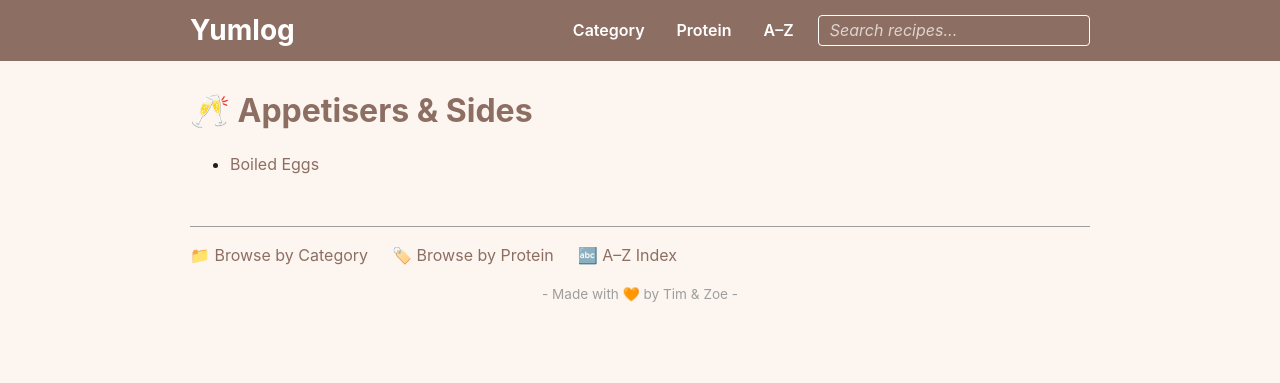
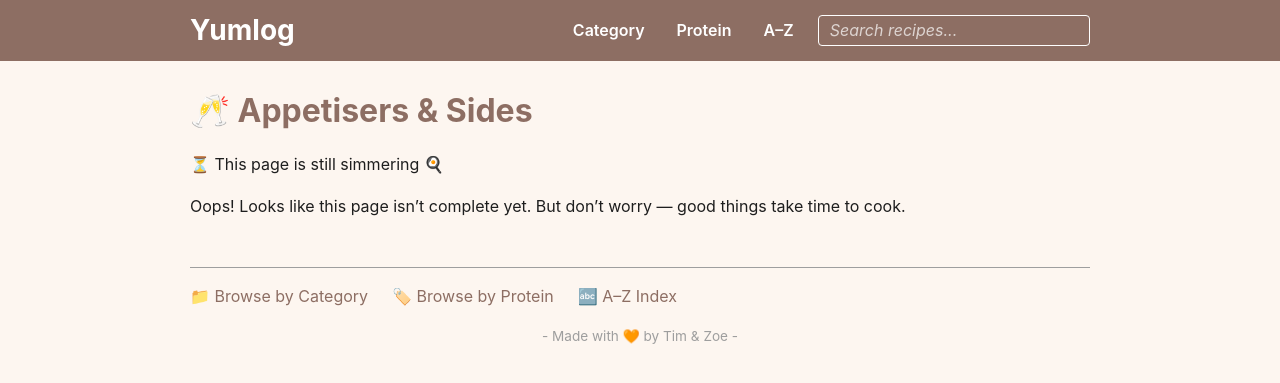
Before and after one commit to Tim-Claessen/yumlog, a Jekyll site: the page built from category/appetisers_sides.md, in a window 1280 px wide. Shown: the top 383 px of the page. Built offline with Jekyll 4.4.1, drawn with Linux system fonts in a browser that asks for light colours; our own code applies the rules of GitHub Pages for plain Markdown files.

```diff
--- a/category/appetisers_sides.md
+++ b/category/appetisers_sides.md
@@ -1,3 +1,5 @@
 # 🥂 Appetisers & Sides
 
-- [Boiled Eggs](../recipes/boiled_eggs.md)
+⏳ This page is still simmering 🍳
+
+Oops! Looks like this page isn’t complete yet. But don’t worry — good things take time to cook.
```
Also changed, not shown: category/other.md (+1 -0 lines), recipes/boiled_eggs.md (+1 -1 lines).
